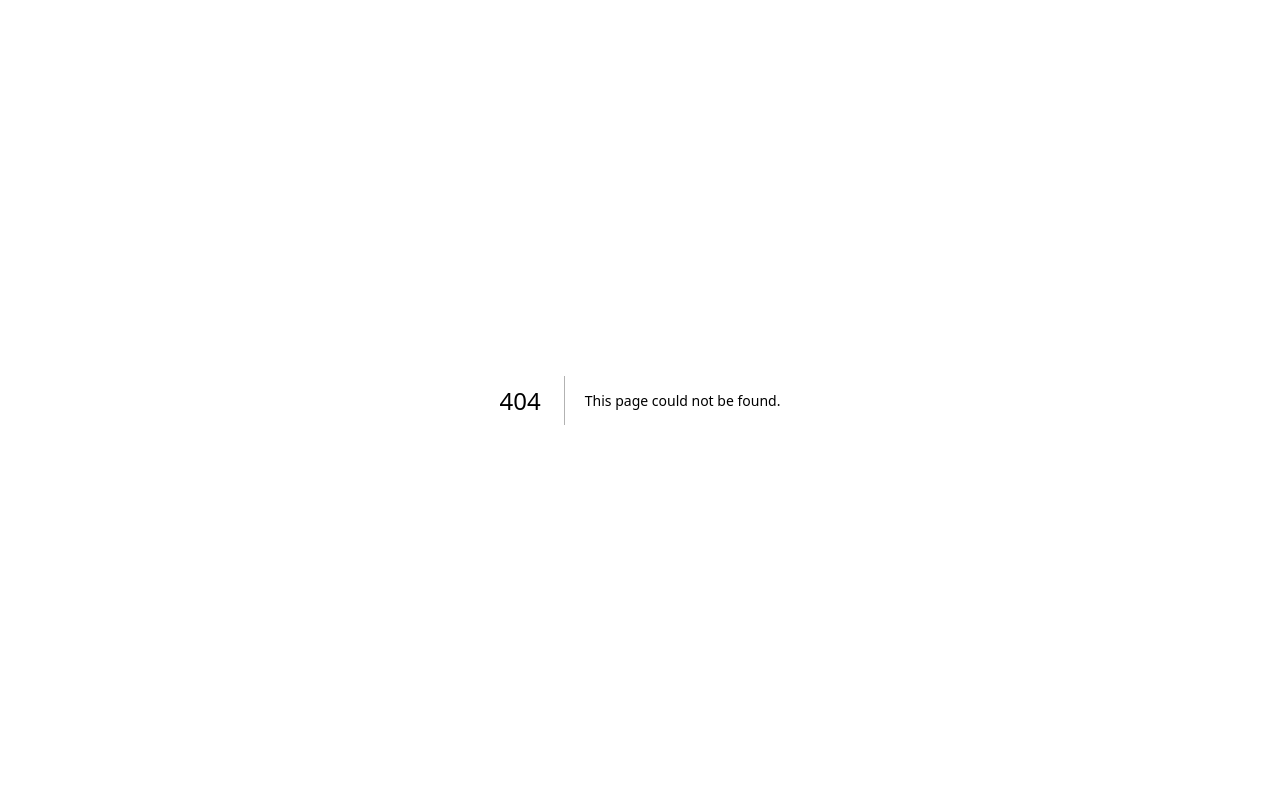
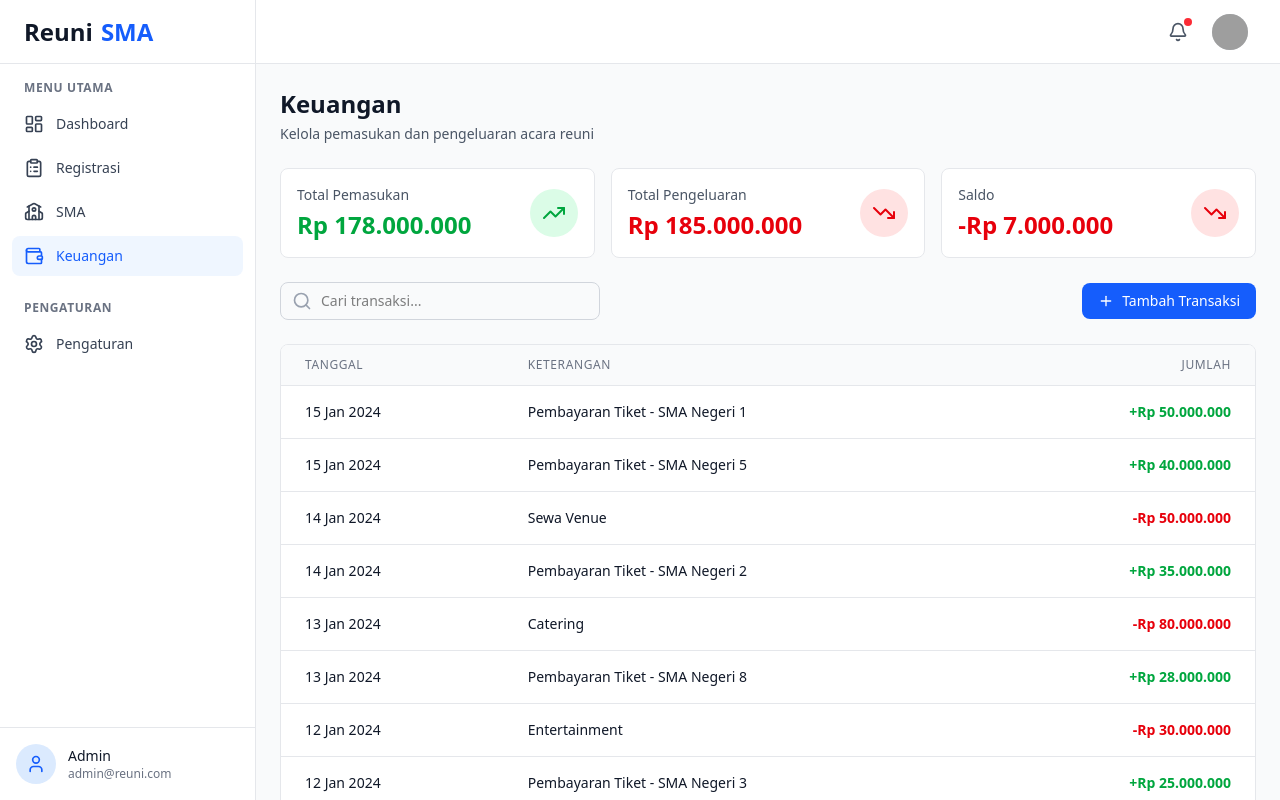
Before and after one commit to gifaeriyanto/reuni-sma-walkot-makassar, a Next.js app: page /dashboard/finance in a window 1280 px wide. Before the commit this address had no page. Built offline with nearby package versions, Linux system fonts and the light colour scheme; grey boxes are pictures that could not be loaded.

Commit message:
feat: Create FinancePage component for managing income and expenses, including transaction filtering and balance calculation

```diff
--- /dev/null
+++ b/app/dashboard/finance/page.tsx
@@ -0,0 +1,276 @@
+"use client";
+
+import { useState } from "react";
+import { Search, Plus, TrendingUp, TrendingDown } from "lucide-react";
+import { formatCurrency } from "@/lib/utils";
+
+interface Transaction {
+  id: number;
+  date: string;
+  title: string;
+  amount: number;
+  type: "income" | "expense";
+}
+
+// Mock data - replace with actual API call
+const mockTransactions: Transaction[] = [
+  {
+    id: 1,
+    date: "2024-01-15",
+    title: "Pembayaran Tiket - SMA Negeri 1",
+    amount: 50000000,
+    type: "income",
+  },
+  {
+    id: 2,
+    date: "2024-01-15",
+    title: "Pembayaran Tiket - SMA Negeri 5",
+    amount: 40000000,
+    type: "income",
+  },
+  {
+    id: 3,
+    date: "2024-01-14",
+    title: "Sewa Venue",
+    amount: 50000000,
+    type: "expense",
+  },
+  {
+    id: 4,
+    date: "2024-01-14",
+    title: "Pembayaran Tiket - SMA Negeri 2",
+    amount: 35000000,
+    type: "income",
+  },
+  {
+    id: 5,
+    date: "2024-01-13",
+    title: "Catering",
+    amount: 80000000,
+    type: "expense",
+  },
+  {
+    id: 6,
+    date: "2024-01-13",
+    title: "Pembayaran Tiket - SMA Negeri 8",
+    amount: 28000000,
+    type: "income",
+  },
+  {
+    id: 7,
+    date: "2024-01-12",
+    title: "Entertainment",
+    amount: 30000000,
+    type: "expense",
+  },
+  {
+    id: 8,
+    date: "2024-01-12",
+    title: "Pembayaran Tiket - SMA Negeri 3",
+    amount: 25000000,
+    type: "income",
+  },
+  {
+    id: 9,
+    date: "2024-01-11",
+    title: "Documentation",
+    amount: 15000000,
+    type: "expense",
+  },
+  {
+    id: 10,
+    date: "2024-01-11",
+    title: "Marketing & Promosi",
+    amount: 10000000,
+    type: "expense",
+  },
+];
+
+export default function FinancePage() {
+  const [searchQuery, setSearchQuery] = useState("");
+  const [transactions] = useState<Transaction[]>(mockTransactions);
+
+  const filteredTransactions = transactions.filter(
+    (transaction) =>
+      transaction.title.toLowerCase().includes(searchQuery.toLowerCase()) ||
+      transaction.date.includes(searchQuery)
+  );
+
+  const totalIncome = transactions
+    .filter((t) => t.type === "income")
+    .reduce((sum, t) => sum + t.amount, 0);
+
+  const totalExpense = transactions
+    .filter((t) => t.type === "expense")
+    .reduce((sum, t) => sum + t.amount, 0);
+
+  const balance = totalIncome - totalExpense;
+
+  return (
+    <div className="space-y-6 p-4 sm:p-6">
+      <div className="mx-auto max-w-7xl">
+        {/* Header */}
+        <div className="mb-6">
+          <h1 className="text-2xl font-bold text-gray-900">Keuangan</h1>
+          <p className="mt-1 text-sm text-gray-600">
+            Kelola pemasukan dan pengeluaran acara reuni
+          </p>
+        </div>
+
+        {/* Stats Cards */}
+        <div className="mb-6 grid gap-4 md:grid-cols-3">
+          <div className="rounded-lg border border-gray-200 bg-white p-4">
+            <div className="flex items-center justify-between">
+              <div>
+                <p className="text-sm text-gray-600">Total Pemasukan</p>
+                <p className="mt-1 text-2xl font-bold text-green-600">
+                  {formatCurrency(totalIncome)}
+                </p>
+              </div>
+              <div className="rounded-full bg-green-100 p-3">
+                <TrendingUp className="h-6 w-6 text-green-600" />
+              </div>
+            </div>
+          </div>
+
+          <div className="rounded-lg border border-gray-200 bg-white p-4">
+            <div className="flex items-center justify-between">
+              <div>
+                <p className="text-sm text-gray-600">Total Pengeluaran</p>
+                <p className="mt-1 text-2xl font-bold text-red-600">
+                  {formatCurrency(totalExpense)}
+                </p>
+              </div>
+              <div className="rounded-full bg-red-100 p-3">
+                <TrendingDown className="h-6 w-6 text-red-600" />
+              </div>
+            </div>
+          </div>
+
+          <div className="rounded-lg border border-gray-200 bg-white p-4">
+            <div className="flex items-center justify-between">
+              <div>
+                <p className="text-sm text-gray-600">Saldo</p>
+                <p
+                  className={`mt-1 text-2xl font-bold ${
+                    balance >= 0 ? "text-blue-600" : "text-red-600"
+                  }`}
+                >
+                  {formatCurrency(balance)}
+                </p>
+              </div>
+              <div
+                className={`rounded-full ${
+                  balance >= 0 ? "bg-blue-100" : "bg-red-100"
+                } p-3`}
+              >
+                {balance >= 0 ? (
+                  <TrendingUp
+                    className={`h-6 w-6 ${
+                      balance >= 0 ? "text-blue-600" : "text-red-600"
+                    }`}
+                  />
+                ) : (
+                  <TrendingDown className="h-6 w-6 text-red-600" />
+                )}
+              </div>
+            </div>
+          </div>
+        </div>
+
+        {/* Toolbar */}
+        <div className="mb-6 flex flex-col gap-4 sm:flex-row sm:items-center sm:justify-between">
+          {/* Search */}
+          <div className="relative flex-1 sm:max-w-xs">
+            <Search className="absolute left-3 top-1/2 h-5 w-5 -translate-y-1/2 text-gray-400" />
+            <input
+              type="text"
+              placeholder="Cari transaksi..."
+              value={searchQuery}
+              onChange={(e) => setSearchQuery(e.target.value)}
+              className="w-full rounded-lg border border-gray-300 py-2 pl-10 pr-4 text-sm focus:border-blue-500 focus:outline-none focus:ring-2 focus:ring-blue-500/20"
+            />
+          </div>
+
+          {/* Actions */}
+          <div className="flex gap-3">
+            <button className="flex items-center gap-2 rounded-lg bg-blue-600 px-4 py-2 text-sm font-medium text-white transition-colors hover:bg-blue-700">
+              <Plus className="h-4 w-4" />
+              Tambah Transaksi
+            </button>
+          </div>
+        </div>
+
+        {/* Transactions Table */}
+        <div className="overflow-hidden rounded-lg border border-gray-200 bg-white">
+          <div className="overflow-x-auto">
+            <table className="min-w-full divide-y divide-gray-200">
+              <thead className="bg-gray-50">
+                <tr>
+                  <th className="px-4 py-3 text-left text-xs font-medium uppercase tracking-wider text-gray-500 sm:px-6">
+                    Tanggal
+                  </th>
+                  <th className="px-4 py-3 text-left text-xs font-medium uppercase tracking-wider text-gray-500 sm:px-6">
+                    Keterangan
+                  </th>
+                  <th className="px-4 py-3 text-right text-xs font-medium uppercase tracking-wider text-gray-500 sm:px-6">
+                    Jumlah
+                  </th>
+                </tr>
+              </thead>
+              <tbody className="divide-y divide-gray-200 bg-white">
+                {filteredTransactions.length > 0 ? (
+                  filteredTransactions.map((transaction) => (
+                    <tr
+                      key={transaction.id}
+                      className="transition-colors hover:bg-gray-50"
+                    >
+                      <td className="whitespace-nowrap px-4 py-4 sm:px-6">
+                        <div className="text-sm text-gray-900">
+                          {new Date(transaction.date).toLocaleDateString(
+                            "id-ID",
+                            {
+                              day: "2-digit",
+                              month: "short",
+                              year: "numeric",
+                            }
+                          )}
+                        </div>
+                      </td>
+                      <td className="px-4 py-4 sm:px-6">
+                        <div className="text-sm font-medium text-gray-900">
+                          {transaction.title}
+                        </div>
+                      </td>
+                      <td className="whitespace-nowrap px-4 py-4 text-right sm:px-6">
+                        <div
+                          className={`text-sm font-semibold ${
+                            transaction.type === "income"
+                              ? "text-green-600"
+                              : "text-red-600"
+                          }`}
+                        >
+                          {transaction.type === "income" ? "+" : "-"}
+                          {formatCurrency(transaction.amount)}
+                        </div>
+                      </td>
+                    </tr>
+                  ))
+                ) : (
+                  <tr>
+                    <td
+                      colSpan={3}
+                      className="px-4 py-12 text-center text-sm text-gray-500 sm:px-6"
+                    >
+                      Tidak ada data transaksi yang ditemukan
+                    </td>
+                  </tr>
+                )}
+              </tbody>
+            </table>
+          </div>
+        </div>
+      </div>
+    </div>
+  );
+}
```
